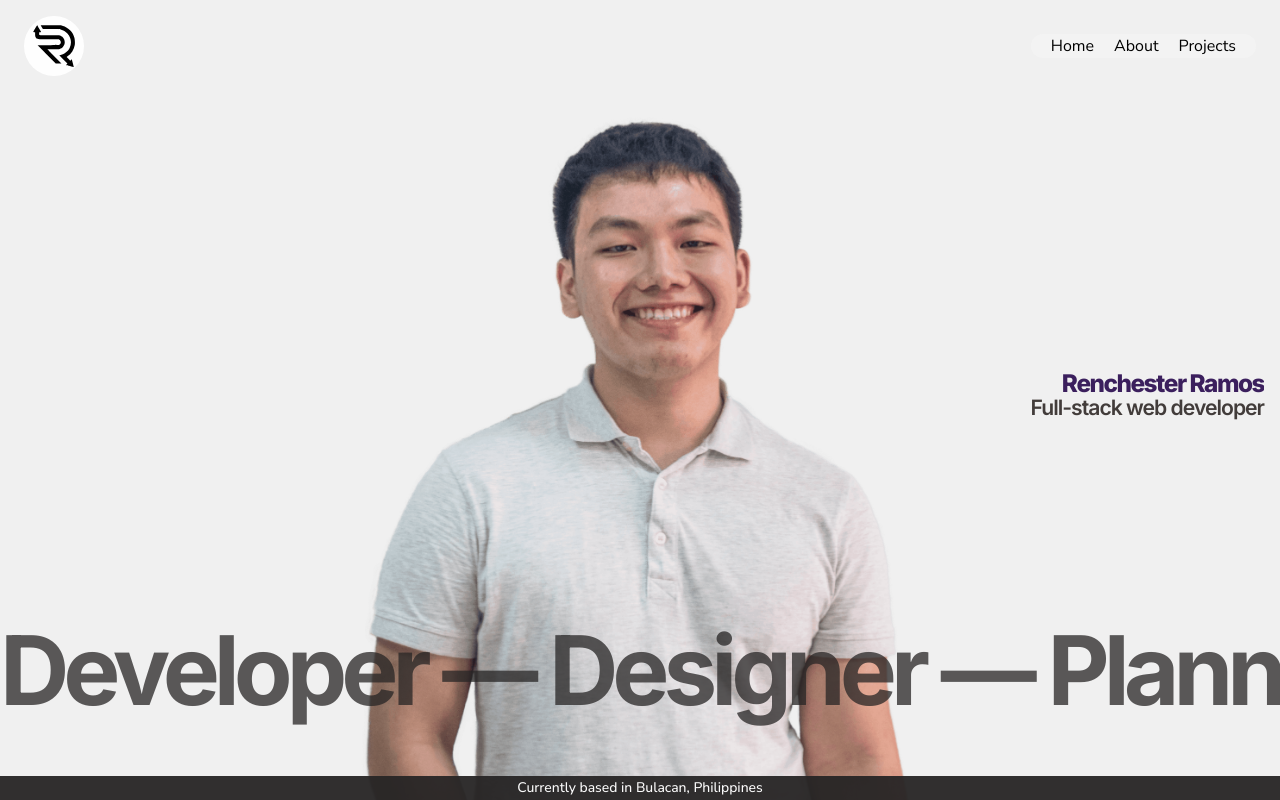
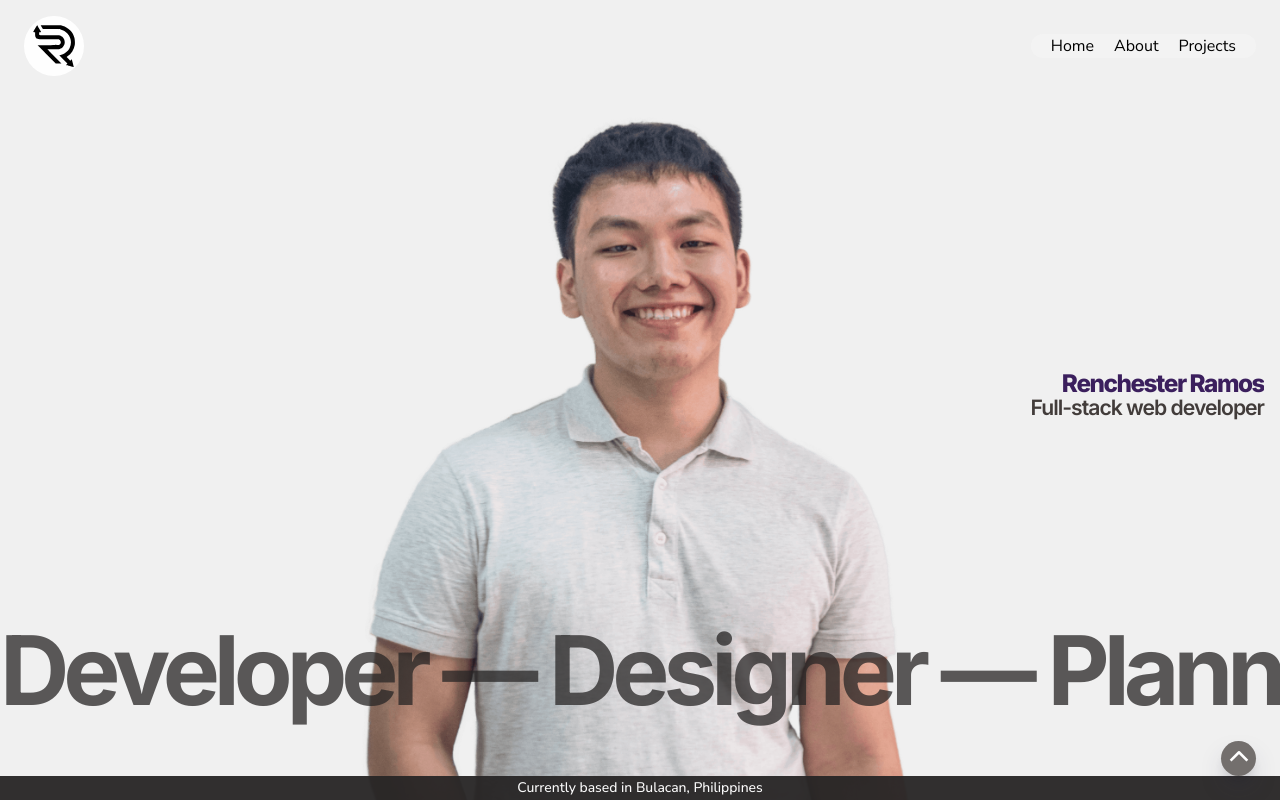
Before and after one commit to renchester/portfolio, a Next.js app: page / in a window 1280 px wide. Shown: the top 800 px of the page. Built offline with nearby package versions, Linux system fonts and the light colour scheme.

Commit message:
Update global styles

```diff
--- a/src/styles/_maps.scss
+++ b/src/styles/_maps.scss
@@ -1,4 +1,5 @@
 $zindex: (
   header: 10,
   welcome: 100,
+  btnTop: 10,
 );
--- a/src/styles/_mixins.scss
+++ b/src/styles/_mixins.scss
@@ -1,6 +1,6 @@
 $breakpoints: (
-  //320px,
-  xs: 20em,
+  //384px,
+  xs: 24em,
   //600px,
   sm: 38em,
   //700px,
--- a/src/styles/_variables.scss
+++ b/src/styles/_variables.scss
@@ -1,7 +1,11 @@
+@use '@/styles/mixins' as mx;
+
 body {
   --max-page-width: 88em;
   --header-height: 90px;
   --section-padding: 1.65em;
+  --box-shadow: rgba(50, 50, 93, 0.25) 0px 13px 27px -5px,
+    rgba(0, 0, 0, 0.3) 0px 8px 16px -8px;
 
   //====== FONT SIZE VARIABLES ======//
 
@@ -57,12 +61,20 @@ body {
   --color-grey-dark-1: #4b4747;
   --color-grey-dark-2: #272525;
 
+  --color-error: #86221b;
+  --color-success: #14630d;
+
   --filter-grad-1: brightness(0) invert(11%) sepia(39%) saturate(3582%)
     hue-rotate(251deg) brightness(99%) contrast(93%);
   --filter-grad-2: brightness(0) invert(96%) sepia(76%) saturate(7378%)
     hue-rotate(181deg) brightness(131%) contrast(91%);
   --filter-primary: invert(40%) sepia(68%) saturate(2034%) hue-rotate(2deg)
     brightness(104%) contrast(105%);
+
+  @include mx.breakpoint(xs) {
+    --section-padding: 0.75em;
+    --text-base-size: 0.9rem;
+  }
 }
 
 body.dark-mode {
--- a/src/styles/globals.scss
+++ b/src/styles/globals.scss
@@ -1,6 +1,7 @@
 @use 'variables';
 @use 'placeholders';
 @use 'mixins' as mx;
+@use 'maps' as maps;
 
 //===== Browser Resets =====//
 
@@ -68,6 +69,11 @@ table {
   box-sizing: border-box;
 }
 
+html {
+  --scroll-behavior: smooth !important;
+  scroll-behavior: smooth !important;
+}
+
 body {
   position: relative;
   background: var(--color-background);
@@ -95,15 +101,32 @@ p {
 //==== GLOBALLY APPLIED STYLES ====//
 
 .home-page {
-  // height: 100vh;
-  // overflow-y: hidden;
-  // scroll-snap-type: y mandatory;
-  // scroll-behavior: smooth;
+  max-width: 100vw;
+  overflow-x: hidden;
 }
 
 .home-section {
   position: relative;
   min-height: 100dvh;
-  // min-height: 100vh;
-  // border: 5px solid green;
 }
+
+.btn-top {
+  position: fixed;
+  z-index: map-get($map: maps.$zindex, $key: btnTop);
+  bottom: 0;
+  right: 0;
+  height: 35px;
+  width: 35px;
+
+  margin: 1.5rem;
+  border-radius: 50%;
+  background: var(--color-text-alpha75);
+  color: var(--color-light-1);
+  box-shadow: var(--box-shadow);
+
+  &:hover,
+  &:focus {
+    outline: none;
+    background: var(--color-primary);
+  }
+}
```
